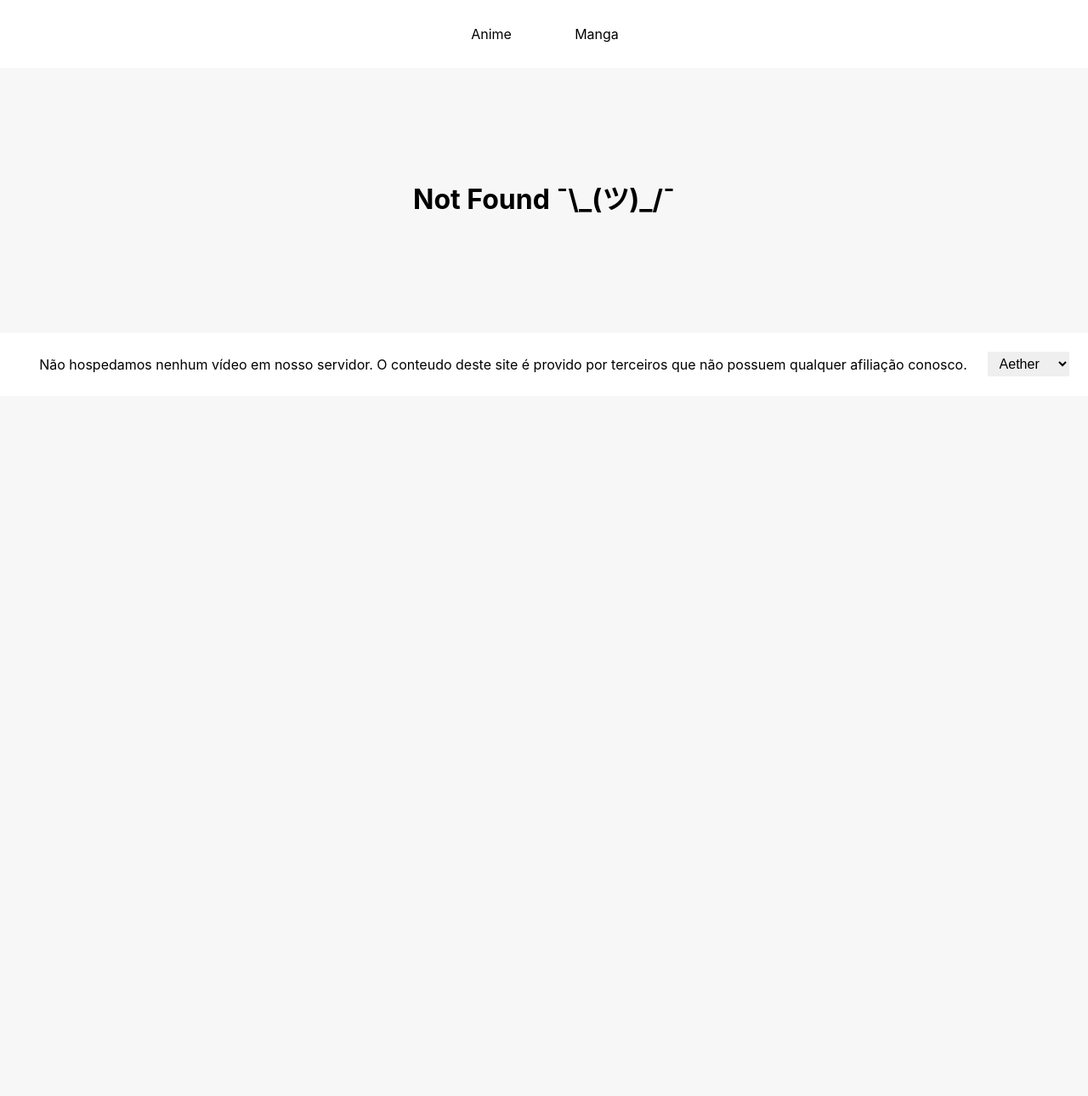
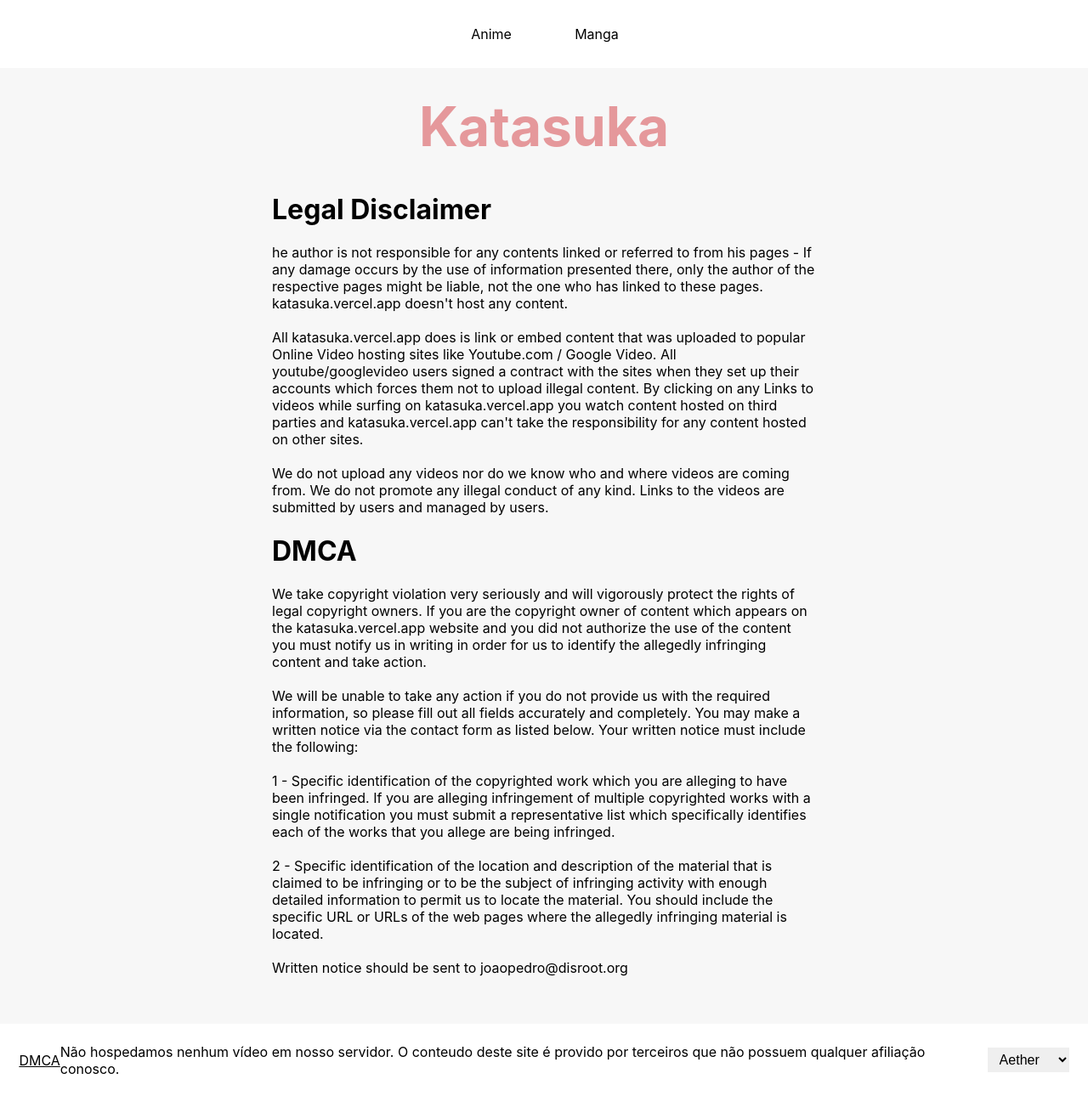
Before and after one commit to joaopedroaa/katasuka, a Next.js app: page /dmca in a window 1280 px wide. Before the commit this address had no page. Shown: the whole page at 85% size. Before the commit the page ends 800 px from the top, so only its background shows below. Built offline with nearby package versions, Linux system fonts and the light colour scheme.

Commit message:
create dmca page

```diff
--- a/components/Footer/Footer.module.scss
+++ b/components/Footer/Footer.module.scss
@@ -13,11 +13,15 @@
   background-color: var(--background2);
   color: var(--foreground1);
 
-  a {
-    display: flex;
-    justify-content: center;
-    align-items: center;
-    flex-grow: 1;
+  // a {
+  //   display: flex;
+  //   justify-content: center;
+  //   align-items: center;
+  //   flex-grow: 1;
+  // }
+
+  .dmca{
+    text-decoration: underline;
   }
 
   .themes {
--- a/components/Footer/index.js
+++ b/components/Footer/index.js
@@ -1,11 +1,15 @@
 import styles from './Footer.module.scss'
 import { useTheme } from 'next-themes'
+import Link from 'next/link'
 
 export default function Footer() {
   const { theme, setTheme } = useTheme()
   return (
     <footer className={styles.footer}>
-      <span></span>
+      <div className={styles.dmca}>
+        <Link href={`/dmca`}>DMCA</Link>
+      </div>
+
       <span>Não hospedamos nenhum vídeo em nosso servidor. O conteudo deste site é provido por terceiros que não possuem qualquer afiliação conosco.</span>
 
       <div className={styles.themes}>
--- /dev/null
+++ b/pages/dmca.js
@@ -0,0 +1,55 @@
+import Head from 'next/head'
+import Link from 'next/link';
+import styles from '../styles/AnimeHome.module.scss'
+import CardCarousel from "../components/CardCarousel"
+import Header from "../components/Header"
+import Footer from "../components/Footer"
+
+
+export default function Manga() {
+  const siteUrl = "katasuka.vercel.app"
+  return (
+    <>
+      <Head>
+        <title>Katasuka</title>
+        <meta name="description" content="Katasuka" />
+        <link rel="icon" href="/favicon.ico" />
+      </Head>
+
+      <Header />
+      <main className={styles.main}>
+        <h1 className={styles.title}>Katasuka</h1>
+
+
+        <div className={styles.dmca}>
+
+
+          <h1>Legal Disclaimer</h1>
+          <p>
+            he author is not responsible for any contents linked or referred to from his pages - If any damage occurs by the use of information presented there, only the author of the respective pages might be liable, not the one who has linked to these pages. {siteUrl} doesn't host any content.
+            <br /><br />
+            All {siteUrl} does is link or embed content that was uploaded to popular Online Video hosting sites like Youtube.com / Google Video. All youtube/googlevideo users signed a contract with the sites when they set up their accounts which forces them not to upload illegal content. By clicking on any Links to videos while surfing on {siteUrl} you watch content hosted on third parties and {siteUrl} can't take the responsibility for any content hosted on other sites.
+            <br /><br />
+            We do not upload any videos nor do we know who and where videos are coming from. We do not promote any illegal conduct of any kind. Links to the videos are submitted by users and managed by users.
+          </p>
+
+          <h1>DMCA</h1>
+          <p>
+            We take copyright violation very seriously and will vigorously protect the rights of legal copyright owners. If you are the copyright owner of content which appears on the {siteUrl} website and you did not authorize the use of the content you must notify us in writing in order for us to identify the allegedly infringing content and take action.
+            <br /><br />
+            We will be unable to take any action if you do not provide us with the required information, so please fill out all fields accurately and completely. You may make a written notice via the contact form as listed below. Your written notice must include the following:
+            <br /><br />
+            1 - Specific identification of the copyrighted work which you are alleging to have been infringed. If you are alleging infringement of multiple copyrighted works with a single notification you must submit a representative list which specifically identifies each of the works that you allege are being infringed.
+            <br /><br />
+            2 - Specific identification of the location and description of the material that is claimed to be infringing or to be the subject of infringing activity with enough detailed information to permit us to locate the material. You should include the specific URL or URLs of the web pages where the allegedly infringing material is located.
+            <br /><br />
+            Written notice should be sent to joaopedro@disroot.org
+          </p>
+
+        </div>
+      </main>
+
+      <Footer />
+    </>
+  )
+}
--- a/styles/AnimeHome.module.scss
+++ b/styles/AnimeHome.module.scss
@@ -147,3 +147,9 @@
     margin-left: auto;
   }
 }
+
+
+.dmca{
+  max-width: 50%;
+  text-align: left;
+}
```
